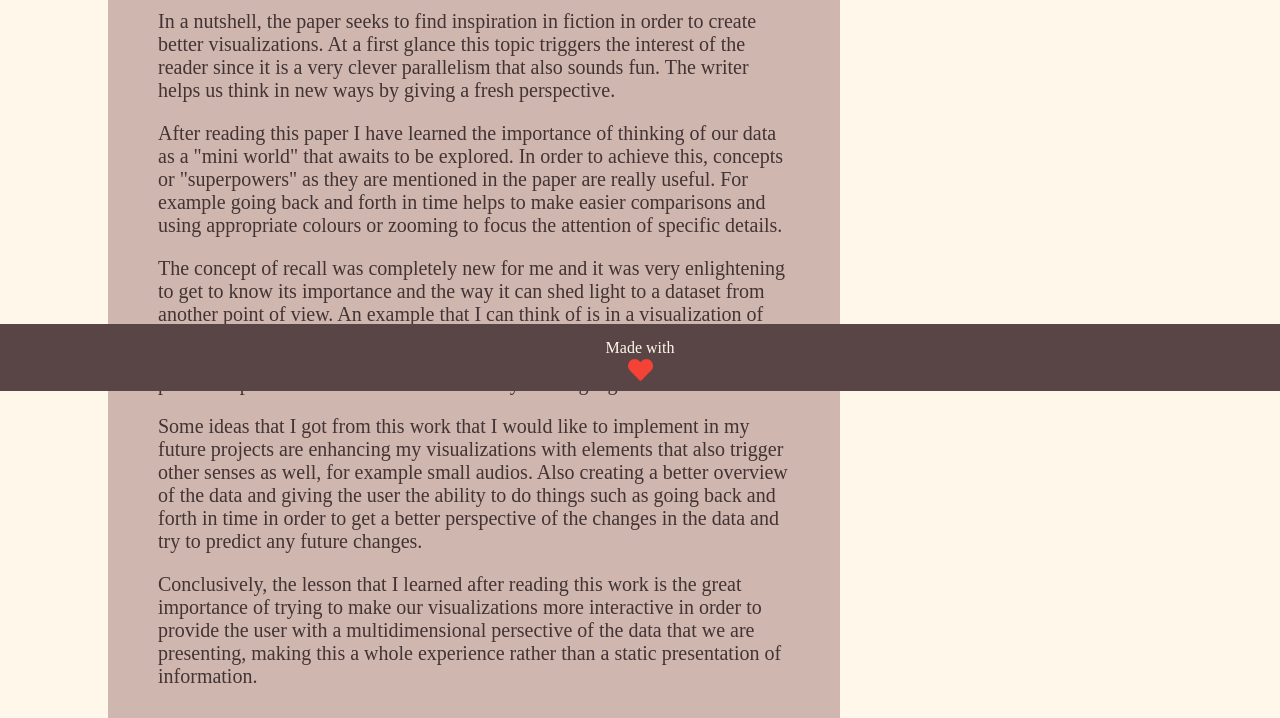
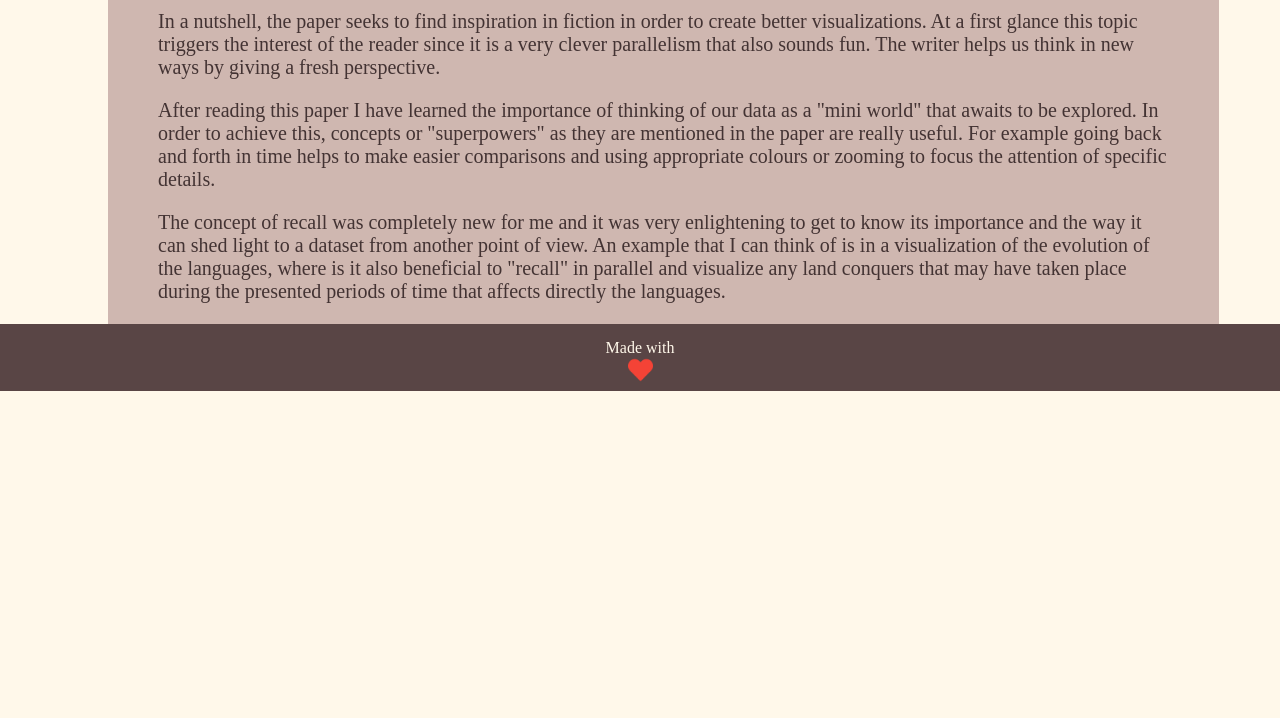
Before and after one commit to papaioannousev/papaioannousev.github.io, a plain HTML site: page reading_assign.html in a window 1280 px wide. Shown: the part 409-1127 px from the top of the page. After the commit the page ends 800 px from the top, so only its background shows below. Drawn offline with Linux system fonts and the light colour scheme.

Commit message:
fixing scroll

```diff
--- a/reading_assign.html
+++ b/reading_assign.html
@@ -42,7 +42,7 @@
                 <figcaption>Consumption of water worldwide</figcaption>
             </figure>
             </div> -->
-            <div class="column_middle">
+            <div class="one_column">
             <h2>Reading Assignment</h2>
             <p>In a nutshell, the paper seeks to find inspiration in fiction in order to create better visualizations.
                 At a first glance this topic triggers the interest of the reader since it is a very clever parallelism that also sounds fun. The writer helps us think in new ways by giving a fresh perspective.
--- a/style.css
+++ b/style.css
@@ -76,6 +76,31 @@ main {
 
 }
 
+.one_column {
+    background-color: #cfb7b0;
+    width: 80%;
+    margin-right: 50px;
+    margin-left: 100px;
+    padding-left: 50px;
+    padding-right: 50px;
+    padding-top: 15px;
+    padding-bottom: 10px;
+    float: center;
+    position: relative;
+    text-align: justify;
+    overflow: auto;
+    height: 400px;
+
+}
+
+.one_column::-webkit-scrollbar {
+    display: none;
+}
+
+.one_column {
+    -ms-overflow-style: none;  /* IE and Edge */
+    scrollbar-width: none;  /* Firefox */
+  }
 
 footer {
     position: fixed;
```
